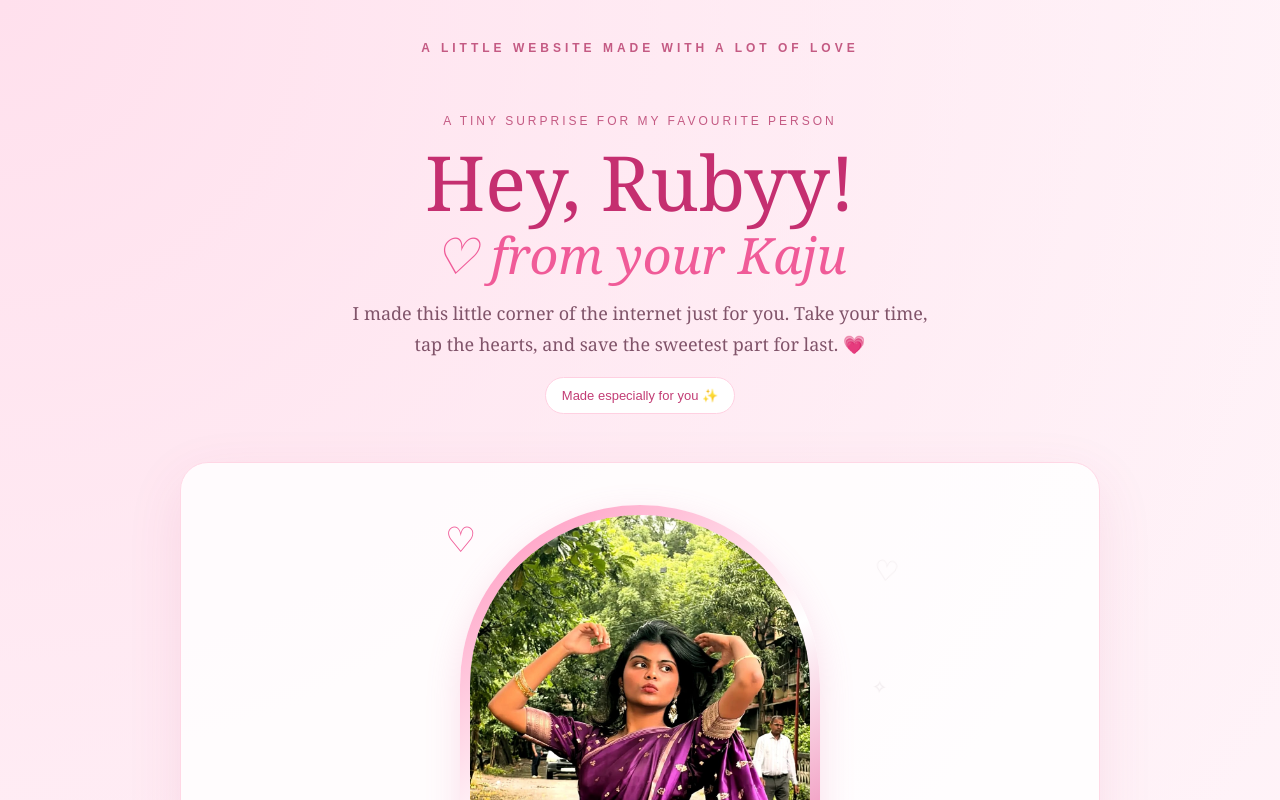
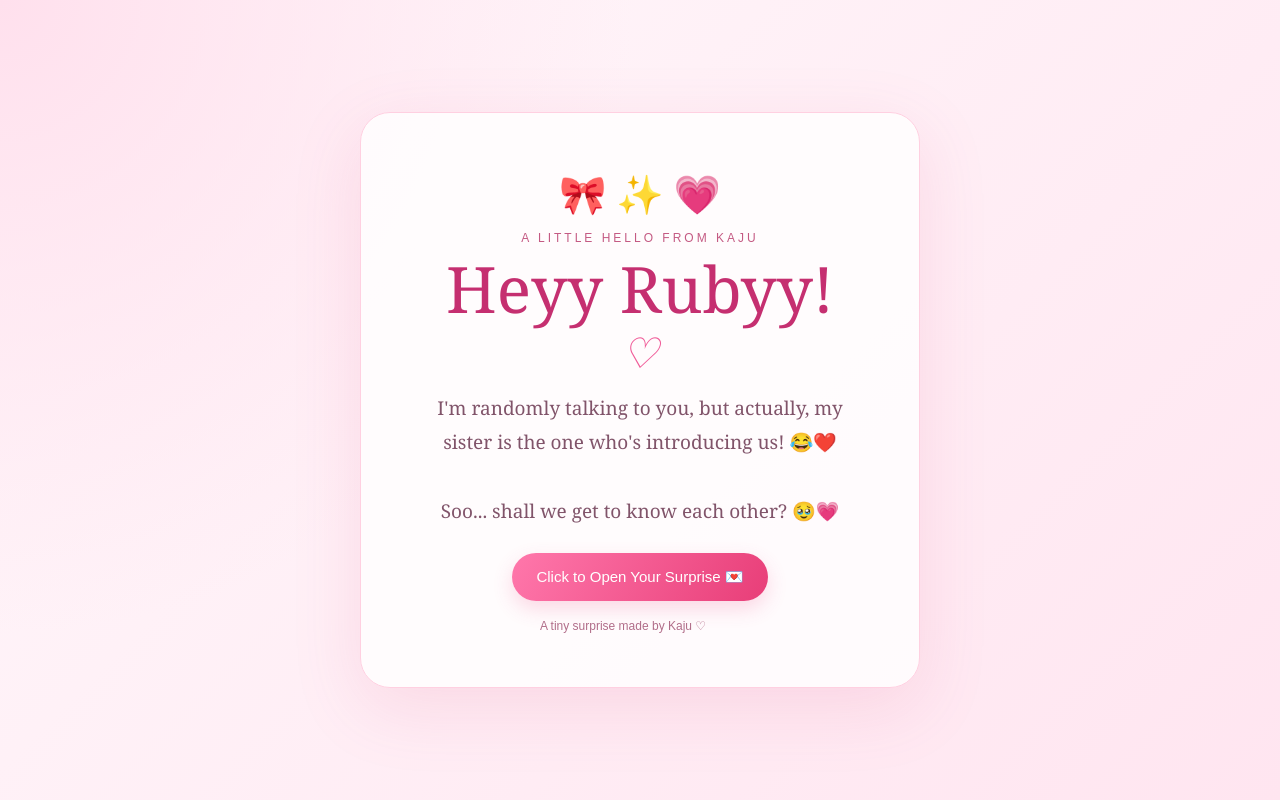
Before and after one commit to sahilk09422-rgb/rubyy-kaju-surprises, a plain HTML site: page index.html in a window 1280 px wide. Shown: the top 800 px of the page. Drawn offline with Linux system fonts and the light colour scheme.

Commit message:
Update index.html

```diff
--- a/index.html
+++ b/index.html
@@ -49,6 +49,17 @@ h1 span{display:block;font-style:italic;color:#f05b98;font-size:.66em;margin-top
 .big-heart{font-size:60px;animation:pulse 1.5s infinite}
 @keyframes pulse{50%{transform:scale(1.12)}}
 footer{text-align:center;font:12px/1.8 Arial,sans-serif;color:#b16d89;padding:25px 10px}
+/* First-screen surprise gate: keep all photos and messages hidden until she taps */
+body:not(.unlocked) main{visibility:hidden;opacity:0}
+body.unlocked main{visibility:visible;opacity:1;transition:opacity .7s ease}
+.intro-screen{position:fixed;inset:0;z-index:200;display:flex;align-items:center;justify-content:center;padding:24px;background:radial-gradient(circle at top left,#ffe0ed,transparent 42%),linear-gradient(135deg,#fff8fb,#ffe5f0);text-align:center;transition:opacity .65s ease,visibility .65s ease}
+.intro-screen.hide{opacity:0;visibility:hidden;pointer-events:none}
+.intro-card{width:min(560px,100%);padding:clamp(28px,7vw,54px) clamp(20px,6vw,42px);border:1px solid #ffd0e1;border-radius:30px;background:rgba(255,255,255,.82);box-shadow:0 20px 70px #d8498122}
+.intro-sparkle{font-size:38px;margin-bottom:12px}
+.intro-card h1{font-size:clamp(38px,9vw,64px);margin:12px 0;color:#c52f70}
+.intro-card p{font-size:clamp(16px,3.8vw,19px);line-height:1.8;color:#81546a;margin:18px auto 25px;max-width:440px}
+.intro-card .btn{font-family:Arial,sans-serif;font-size:15px;padding:15px 24px}
+@media(prefers-reduced-motion:reduce){.intro-screen,body.unlocked main{transition:none}}
 .floating{position:fixed;bottom:-30px;pointer-events:none;z-index:-1;animation:floatup linear forwards;opacity:.7}
 @keyframes floatup{to{transform:translateY(-110vh) rotate(25deg);opacity:0}}
 
@@ -93,6 +104,16 @@ footer{text-align:center;font:12px/1.8 Arial,sans-serif;color:#b16d89;padding:25
 </style>
 </head>
 <body>
+<div class="intro-screen" id="introScreen">
+  <div class="intro-card">
+    <div class="intro-sparkle">🎀 ✨ 💗</div>
+    <div class="eyebrow">A little hello from Kaju</div>
+    <h1>Heyy Rubyy! <span>♡</span></h1>
+    <p>I'm randomly talking to you, but actually, my sister is the one who's introducing us! 😂❤️<br><br>Soo... shall we get to know each other? 🥹💗</p>
+    <button class="btn" onclick="startSurprise()">Click to Open Your Surprise 💌</button>
+    <p style="font:12px Arial,sans-serif;margin:18px 0 0;color:#b16d89">A tiny surprise made by Kaju ♡</p>
+  </div>
+</div>
 <div class="light-flash" id="lightFlash"></div>
 <main>
   <div class="topline">A little website made with a lot of love</div>
@@ -186,6 +207,12 @@ const heartMessages=[
   "I hope I can be someone who listens to you, supports your dreams, and makes you feel appreciated—not just today, but in the little moments too. 🌷",
   "My favourite kind of future is one where we keep growing, laughing, and making beautiful memories together, one step at a time. ✨"
 ];
+function startSurprise(){
+ document.body.classList.add('unlocked');
+ document.getElementById('introScreen').classList.add('hide');
+ setTimeout(()=>document.getElementById('introScreen').remove(),700);
+ window.scrollTo({top:0,behavior:'smooth'});
+}
 function openHeart(i,button){
   document.querySelectorAll('.heart-btn').forEach((b,j)=>{if(j===i)b.classList.add('open')});
   document.getElementById('heartMessage').textContent=heartMessages[i];
```
